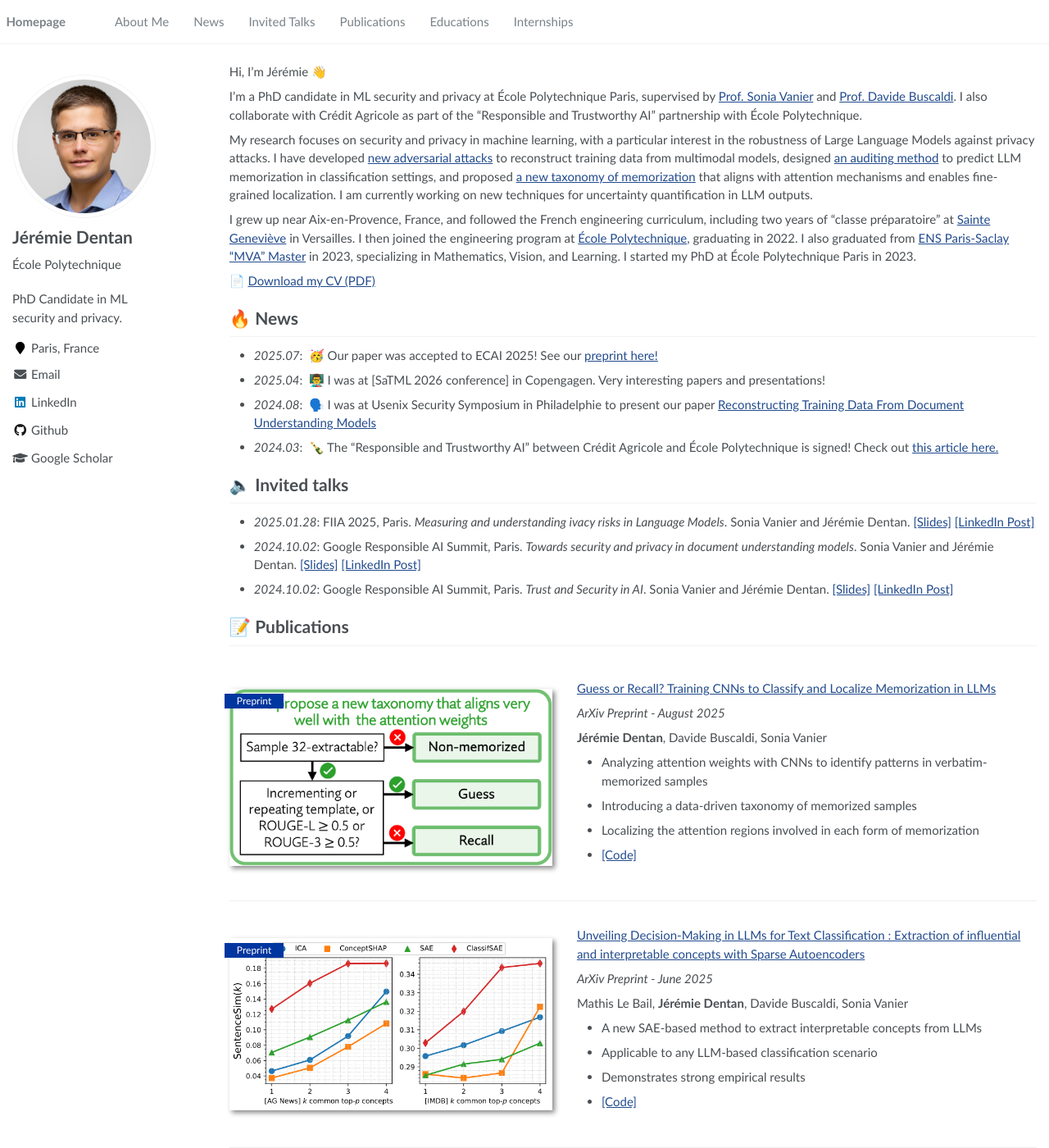
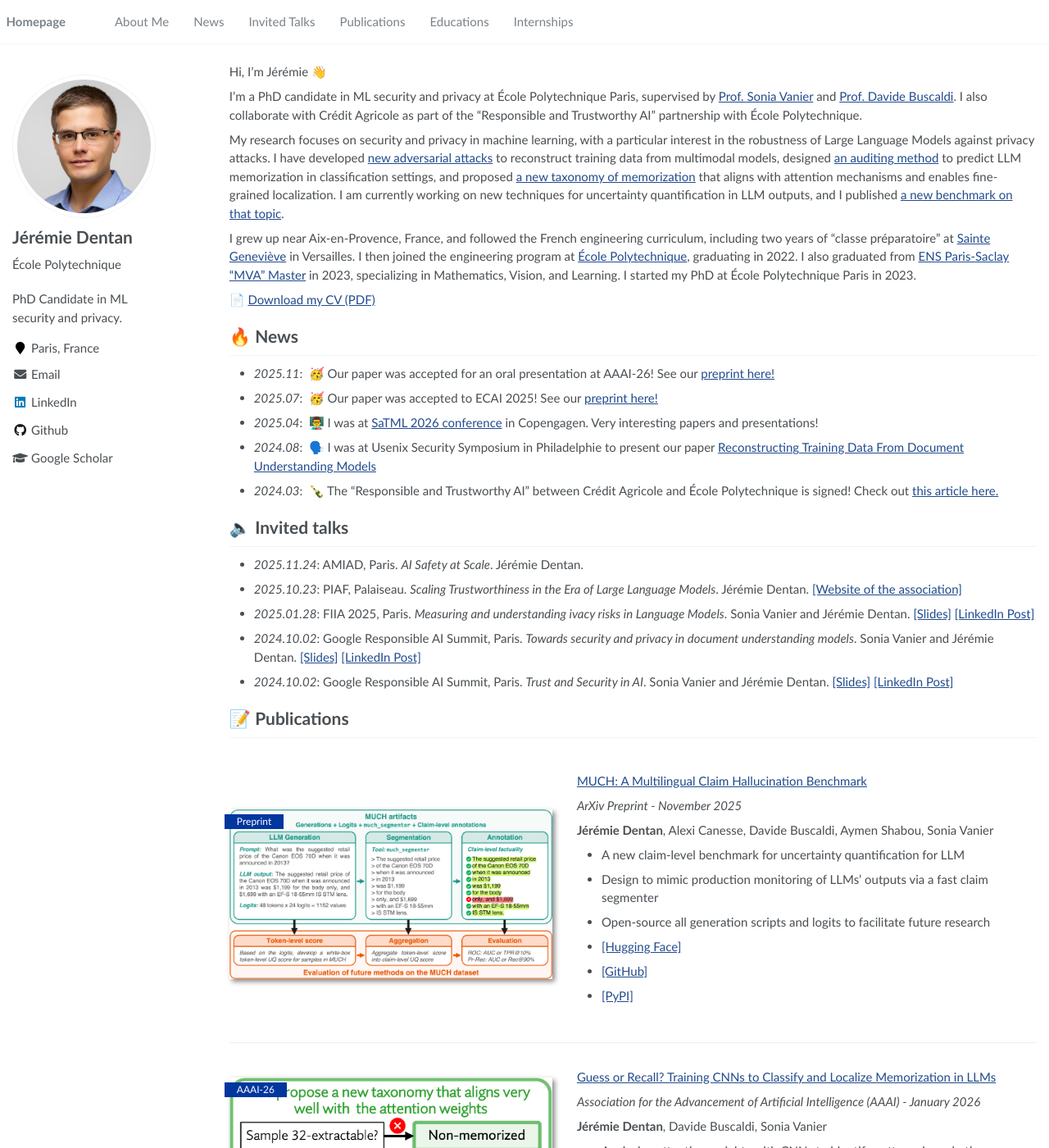
Before and after one commit to DentanJeremie/DentanJeremie.github.io, a Jekyll site: the page built from _pages/about.md, in a window 1280 px wide and 1400 px high. Shown: the whole window at 82% size. Built offline with Jekyll 4.4.1, drawn with Linux system fonts in a browser that asks for light colours; some of the changed text lies outside the part shown.

Commit message:
Latest updates

```diff
--- a/_pages/about.md
+++ b/_pages/about.md
@@ -21,32 +21,52 @@ Hi, I'm Jérémie 👋
 
 I'm a PhD candidate in ML security and privacy at École Polytechnique Paris, supervised by [Prof. Sonia Vanier](https://www.linkedin.com/in/sonia-vanier-31657061/) and [Prof. Davide Buscaldi](https://sites.google.com/site/davidebuscaldi/). I also collaborate with Crédit Agricole as part of the "Responsible and Trustworthy AI" partnership with École Polytechnique.
 
-My research focuses on security and privacy in machine learning, with a particular interest in the robustness of Large Language Models against privacy attacks. I have developed [new adversarial attacks](https://www.usenix.org/conference/usenixsecurity24/presentation/dentan) to reconstruct training data from multimodal models, designed [an auditing method](https://arxiv.org/abs/2409.18858) to predict LLM memorization in classification settings, and proposed [a new taxonomy of memorization](https://arxiv.org/abs/2508.02573) that aligns with attention mechanisms and enables fine-grained localization. I am currently working on new techniques for uncertainty quantification in LLM outputs.
+My research focuses on security and privacy in machine learning, with a particular interest in the robustness of Large Language Models against privacy attacks. I have developed [new adversarial attacks](https://www.usenix.org/conference/usenixsecurity24/presentation/dentan) to reconstruct training data from multimodal models, designed [an auditing method](https://arxiv.org/abs/2409.18858) to predict LLM memorization in classification settings, and proposed [a new taxonomy of memorization](https://arxiv.org/abs/2508.02573) that aligns with attention mechanisms and enables fine-grained localization. I am currently working on new techniques for uncertainty quantification in LLM outputs, and I published [a new benchmark on that topic](https://arxiv.org/abs/2511.17081).
 
 I grew up near Aix-en-Provence, France, and followed the French engineering curriculum, including two years of "classe préparatoire" at [Sainte Geneviève](https://www.bginette.com) in Versailles. I then joined the engineering program at [École Polytechnique](https://programmes.polytechnique.edu/en/ingenieur-polytechnicien-program/ingenieur-polytechnicien-program), graduating in 2022. I also graduated from [ENS Paris-Saclay "MVA" Master](https://www.master-mva.com) in 2023, specializing in Mathematics, Vision, and Learning. I started my PhD at École Polytechnique Paris in 2023.
 
 📄 [Download my CV (PDF)](assets/files/JDentan_resume.pdf)
 
 # 🔥 News
+- *2025.11*: &nbsp;🥳 Our paper was accepted for an oral presentation at AAAI-26! See our [preprint here!](https://arxiv.org/abs/2508.02573)
 - *2025.07*: &nbsp;🥳 Our paper was accepted to ECAI 2025! See our [preprint here!](https://arxiv.org/abs/2409.18858)
-- *2025.04*: &nbsp;👨‍🏫 I was at [SaTML 2026 conference] in Copengagen. Very interesting papers and presentations!
+- *2025.04*: &nbsp;👨‍🏫 I was at [SaTML 2026 conference](https://satml.org/2025/) in Copengagen. Very interesting papers and presentations!
 - *2024.08*: &nbsp;🗣️ I was at Usenix Security Symposium in Philadelphie to present our paper [Reconstructing Training Data From Document Understanding Models](https://www.usenix.org/conference/usenixsecurity24/presentation/dentan)
 - *2024.03*: &nbsp;🍾 The "Responsible and Trustworthy AI" between Crédit Agricole and École Polytechnique is signed! Check out [this article here.](https://www.polytechnique.edu/en/news/inauguration-chair-trustworthy-and-responsible-artificial-intelligence)
 
 # 🔈 Invited talks
 
+- *2025.11.24*: AMIAD, Paris. *AI Safety at Scale*. Jérémie Dentan.
+- *2025.10.23*: PIAF, Palaiseau. *Scaling Trustworthiness in the Era of Large Language Models*. Jérémie Dentan.  <a href="https://piaf-saclay.org/groupe-de-lecture.html">[Website of the association]</a>
 - *2025.01.28*: FIIA 2025, Paris. *Measuring and understanding ivacy risks in Language Models*. Sonia Vanier and Jérémie Dentan. <a href="assets/files/2025_01_28__Vanier_Denta_FIIA.pdf">[Slides]</a> <a href="https://www.linkedin.com/posts/jeremiedentan_i-attended-the-9th-industrial-forum-of-the-activity-7291128297063686144-Ix54">[LinkedIn Post]</a>
 - *2024.10.02*: Google Responsible AI Summit, Paris. *Towards security and privacy in document understanding models*. Sonia Vanier and Jérémie Dentan. <a href="assets/files/2024_10_02__Vanier_Denta_Google-1.pdf">[Slides]</a> <a href="https://www.linkedin.com/posts/jeremiedentan_last-week-i-attended-google-responsible-ai-activity-7249833934304292864-l0R6">[LinkedIn Post]</a>
 - *2024.10.02*: Google Responsible AI Summit, Paris. *Trust and Security in AI*. Sonia Vanier and Jérémie Dentan. <a href="assets/files/2024_10_02__Vanier_Denta_Google-2.pdf">[Slides]</a> <a href="https://www.linkedin.com/posts/jeremiedentan_last-week-i-attended-google-responsible-ai-activity-7249833934304292864-l0R6">[LinkedIn Post]</a>
 
 # 📝 Publications
 
-<div class='paper-box'><div class='paper-box-image'><div><div class="badge">Preprint</div><img src='images/guess_recall_teaser.png' alt="sym" width="100%"></div></div>
+<div class='paper-box'><div class='paper-box-image'><div><div class="badge">Preprint</div><img src='images/much_teaser.png' alt="sym" width="100%"></div></div>
+<div class='paper-box-text' markdown="1">
+
+[MUCH: A Multilingual Claim Hallucination Benchmark](https://arxiv.org/abs/2511.17081)
+
+*ArXiv Preprint - November 2025*
+
+**Jérémie Dentan**, Alexi Canesse, Davide Buscaldi, Aymen Shabou, Sonia Vanier
+- A new claim-level benchmark for uncertainty quantification for LLM
+- Design to mimic production monitoring of LLMs' outputs via a fast claim segmenter
+- Open-source all generation scripts and logits to facilitate future research
+- <a href="https://huggingface.co/datasets/orailix/MUCH">[Hugging Face]</a>
+- <a href="https://github.com/orailix/much">[GitHub]</a>
+- <a href="https://pypi.org/project/much-segmenter/">[PyPI]</a>
+</div>
+</div>
+
+<div class='paper-box'><div class='paper-box-image'><div><div class="badge">AAAI-26</div><img src='images/guess_recall_teaser.png' alt="sym" width="100%"></div></div>
 <div class='paper-box-text' markdown="1">
 
 [Guess or Recall? Training CNNs to Classify and Localize Memorization in LLMs](https://arxiv.org/abs/2508.02573)
 
-*ArXiv Preprint - August 2025*
+*Association for the Advancement of Artificial Intelligence (AAAI) - January 2026*
 
 **Jérémie Dentan**, Davide Buscaldi, Sonia Vanier
 - Analyzing attention weights with CNNs to identify patterns in verbatim-memorized samples
```
Also changed, not shown: other parts of _pages/about.md (+1 -1 lines), images/much_teaser.png (added), 1 other file.
